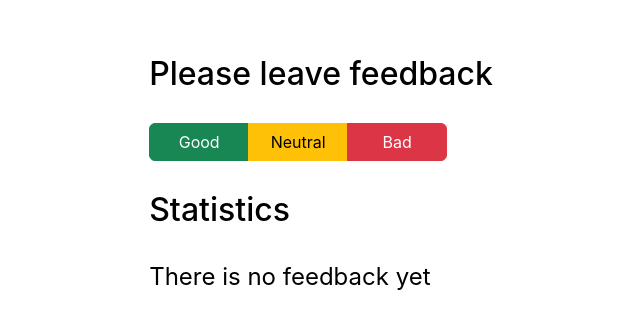
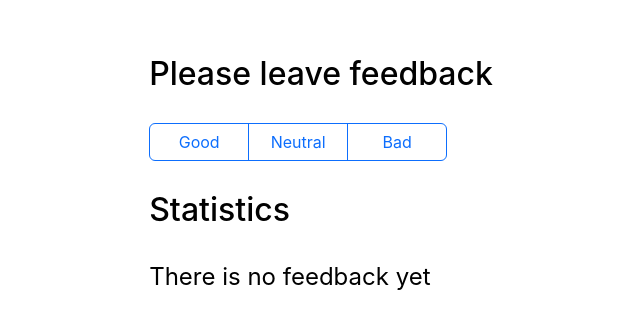
Before and after one commit to ViktoriiaProtasova/goit-react-hw-02-feedback, a React (Create React App) app: page / in a window 1280 px wide. Shown: the part 210-538 px from the top of the page, without its empty margins (319-959 px from the left). Built offline with nearby package versions, Linux system fonts and the light colour scheme.

Commit message:
Update FeedbackOptions.jsx

```diff
--- a/src/components/FeedbackOptions/FeedbackOptions.jsx
+++ b/src/components/FeedbackOptions/FeedbackOptions.jsx
@@ -8,34 +8,23 @@ const FeedbackOptions = ({ options, onLeaveFeedback }) => {
       role="group"
       aria-label="Basic mixed styles example"
     >
-      <button
-        type="button"
-        className="btn btn-success"
-        onClick={onLeaveFeedback[0]}
-      >
-        {options[0]}
-      </button>
-      <button
-        type="button"
-        className="btn btn-warning"
-        onClick={onLeaveFeedback[1]}
-      >
-        {options[1]}
-      </button>
-      <button
-        type="button"
-        className="btn btn-danger"
-        onClick={onLeaveFeedback[2]}
-      >
-        {options[2]}
-      </button>
+      {options.map(option => (
+        <button
+          key={option}
+          type="button"
+          className="btn btn-outline-primary"
+          onClick={() => onLeaveFeedback(option)}
+        >
+          {option}
+        </button>
+      ))}
     </div>
   );
 };
 
 FeedbackOptions.propTypes = {
   options: PropTypes.arrayOf(PropTypes.string.isRequired),
-  onLeaveFeedback: PropTypes.arrayOf(PropTypes.func.isRequired),
+  onLeaveFeedback: PropTypes.func.isRequired,
 };
 
 export default FeedbackOptions;
```
